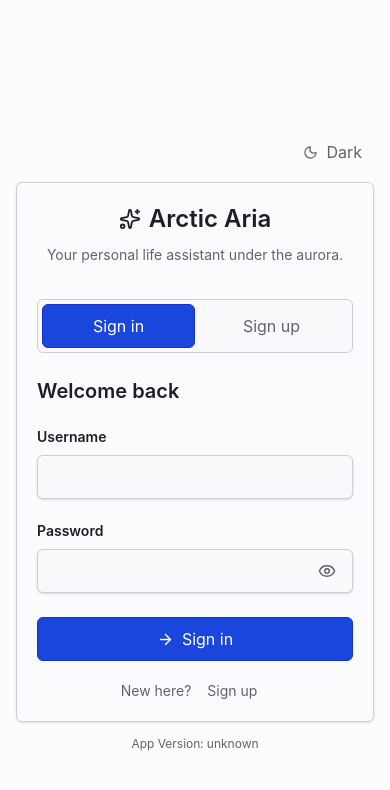
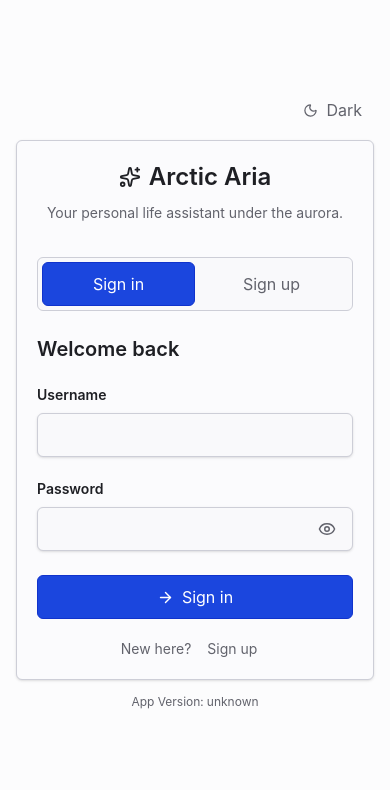
Before and after one commit to purinliang/arctic-aria, a Next.js app in the folder apps/web/: page / in a window 390 px wide. Shown: the top 790 px of the page. Built offline with nearby package versions, Linux system fonts and the light colour scheme; no server answers.

Commit message:
fix: polish logo and mobile page height
Increase the sidebar workspace label slightly and remove the inline review note.

Use visible viewport height on mobile while keeping the 110vh desktop page behavior, and align the web UI docs with that rule.

```diff
--- a/apps/web/src/app-shell/AppShell.tsx
+++ b/apps/web/src/app-shell/AppShell.tsx
@@ -190,7 +190,7 @@ export function AppShell({
           onLogout={onLogout}
         />
 
-        <div className="mx-auto flex min-h-[110vh] min-w-0 flex-1 flex-col gap-4 px-4 pb-12 pt-4 sm:px-6 sm:pb-16 lg:max-w-[1200px] lg:px-8 lg:pb-20">
+        <div className="mx-auto flex min-h-[100dvh] min-w-0 flex-1 flex-col gap-4 px-4 pb-12 pt-4 sm:px-6 sm:pb-16 lg:min-h-[110vh] lg:max-w-[1200px] lg:px-8 lg:pb-20">
           <header
             className={`grid grid-cols-[auto_minmax(0,1fr)] items-start gap-3 border-b pb-4 sm:flex sm:items-center ${secondaryButtonBorderColorClass}`}
           >
--- a/apps/web/src/components/arctic-aria-logo.tsx
+++ b/apps/web/src/components/arctic-aria-logo.tsx
@@ -16,7 +16,9 @@ export function ArcticAriaLogo({
 }) {
   if (variant === "sidebar") {
     const workspaceTextClass =
-      workspaceLabel && workspaceLabel.length <= 4 ? "text-3xl" : "text-2xl";
+      workspaceLabel && workspaceLabel.length <= 4
+        ? "text-[1.95rem]"
+        : "text-[1.65rem]";
 
     return (
       <div className={cx("min-w-0", className)}>
@@ -29,7 +31,7 @@ export function ArcticAriaLogo({
         {workspaceLabel ? (
           <p
             className={cx(
-              "mt-1 truncate font-semibold leading-tight tracking-normal",
+              "mt-0 truncate font-semibold leading-tight tracking-normal",
               workspaceTextClass,
             )}
           >
--- a/apps/web/src/features/auth/components/AuthPage.tsx
+++ b/apps/web/src/features/auth/components/AuthPage.tsx
@@ -31,9 +31,9 @@ export function AuthPage({
 }) {
   return (
     <main
-      className={`min-h-[110vh] transition-colors ${appShellClass(darkMode)}`}
+      className={`min-h-[100dvh] transition-colors lg:min-h-[110vh] ${appShellClass(darkMode)}`}
     >
-      <div className="mx-auto flex min-h-[110vh] w-full max-w-[560px] items-center px-4 pb-16 pt-6 sm:px-6 sm:pb-20">
+      <div className="mx-auto flex min-h-[100dvh] w-full max-w-[560px] items-center px-4 pb-16 pt-6 sm:px-6 sm:pb-20 lg:min-h-[110vh]">
         <div className="w-full">
           <div className="mb-3 flex justify-end">
             <Button
```
Also changed, not shown: 4 other files (tests, documents, lock files or other folders).
